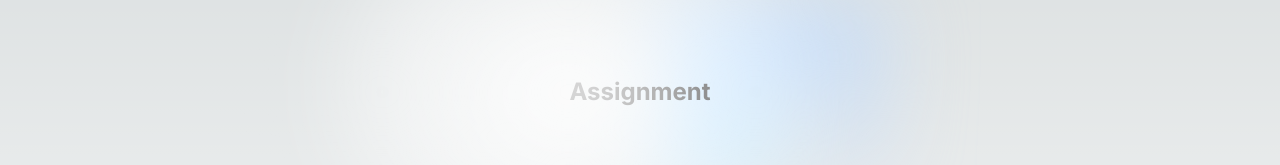
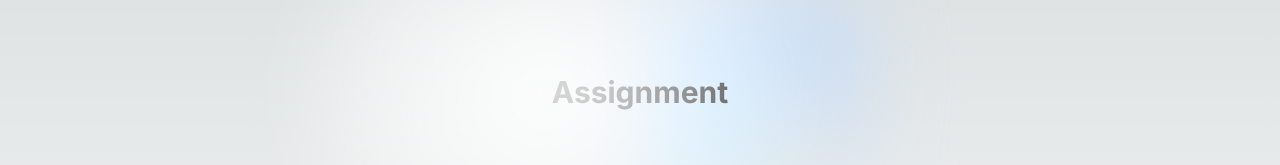
Before and after one commit to harshpathar/nextjs, a Next.js app: page / in a window 1280 px wide. Shown: the part 177-342 px from the top of the page. Built offline with nearby package versions, Linux system fonts and the light colour scheme.

Commit message:
Update page.tsx

```diff
--- a/app/page.tsx
+++ b/app/page.tsx
@@ -144,7 +144,7 @@ export default function Home() {
       </div>
 
       <div className="relative flex place-items-center before:absolute before:h-[300px] before:w-full sm:before:w-[480px] before:-translate-x-1/2 before:rounded-full before:bg-gradient-radial before:from-white before:to-transparent before:blur-2xl before:content-[''] after:absolute after:-z-20 after:h-[180px] after:w-full sm:after:w-[240px] after:translate-x-1/3 after:bg-gradient-conic after:from-sky-200 after:via-blue-200 after:blur-2xl after:content-[''] before:dark:bg-gradient-to-br before:dark:from-transparent before:dark:to-blue-700 before:dark:opacity-10 after:dark:from-sky-900 after:dark:via-[#0141ff] after:dark:opacity-40 before:lg:h-[360px] z-[-1]">
-        <p style={{ fontSize: "24px" }}><strong>Assignment</strong></p>
+        <p style={{ fontSize: "30px" }}><strong>Assignment</strong></p>
 {/*         <Image
           className="relative dark:drop-shadow-[0_0_0.3rem_#ffffff70] dark:invert"
           <p style={{ fontSize: "24px" }}><strong>Assignment</strong></p>
```
